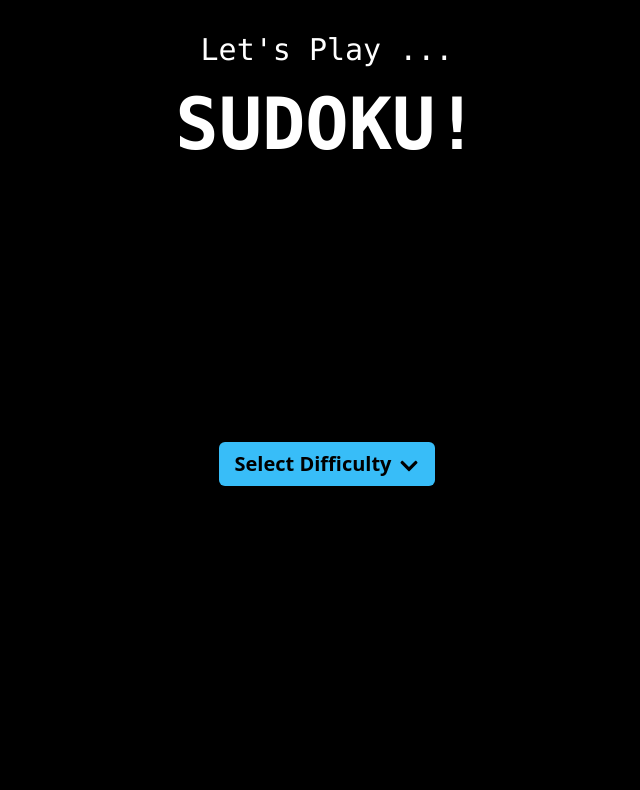
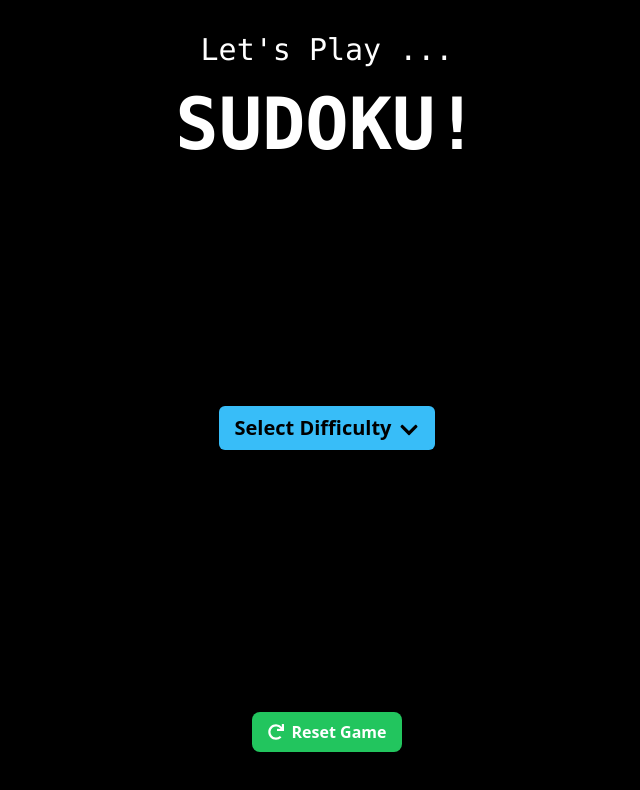
Before and after one commit to Saniya1016/Sudoku-Game, a React (Vite) app in the folder my-sudoku-game/: page / in a window 1280 px wide. Shown: the top 790 px of the page, without its empty margins (313-953 px from the left). Built offline with nearby package versions, Linux system fonts and the light colour scheme.

Commit message:
UI enhancements

```diff
--- a/my-sudoku-game/src/App.jsx
+++ b/my-sudoku-game/src/App.jsx
@@ -14,17 +14,17 @@ function App() {
   }, [difficulty]);
 
   return (
-    <div className="flex flex-col justify-between items-center min-h-screen bg-black p-8">
+    <div className="flex flex-col min-h-screen bg-black p-8">
       <Header />
       <div className="flex flex-col flex-grow justify-center items-center space-y-8">
         <Controls setDifficulty={setDifficulty} />
         {difficulty > -1 && (
           <div className="flex flex-col items-center space-y-11">
             <Board key={key} difficulty={difficulty} />
-            <Footer setKey={setKey}/>
           </div>
         )}
       </div>
+      <Footer setKey={setKey} />
     </div>
   );
 }
--- a/my-sudoku-game/src/Components/Controls.jsx
+++ b/my-sudoku-game/src/Components/Controls.jsx
@@ -28,7 +28,7 @@ const Controls = ({setDifficulty}) => {
   }
 
   return (
-    <div className="relative inline-block text-left">
+    <div className="relative inline-block text-left py-8">
 
 
 
--- a/my-sudoku-game/src/Components/Footer.jsx
+++ b/my-sudoku-game/src/Components/Footer.jsx
@@ -1,21 +1,22 @@
-import React from 'react'
-import { GrPowerReset } from "react-icons/gr";
+import React from 'react';
+import { FaRedo } from 'react-icons/fa';
 
-const Footer = ({setKey}) => {
-    const handleClick = () => {
-        setKey(prevKey => prevKey+1);
+const Footer = ({ setKey }) => {
+    const handleReset = () => {
+        setKey(prevKey => prevKey + 1); // Refresh the board
     }
-  return (
-    <div>
-      <button className='bg-purple-400 rounded-xl font-bold px-4 py-2 hover:bg-purple-300' onClick={handleClick}>
-        <div className='flex flex-row space-x-2'>
-            <span>Reset</span>
-            <GrPowerReset className='font-extrabold text-xl'/>
+
+    return (
+        <div className="flex justify-center items-center py-4">
+            <button
+                className='bg-green-500 hover:bg-green-300 px-4 py-2 rounded-lg flex items-center space-x-2 text-white font-bold'
+                onClick={handleReset}
+            >
+                <FaRedo />
+                <span>Reset Game</span>
+            </button>
         </div>
-    </button>
-
-    </div>
-  )
+    );
 }
 
-export default Footer
+export default Footer;
```
